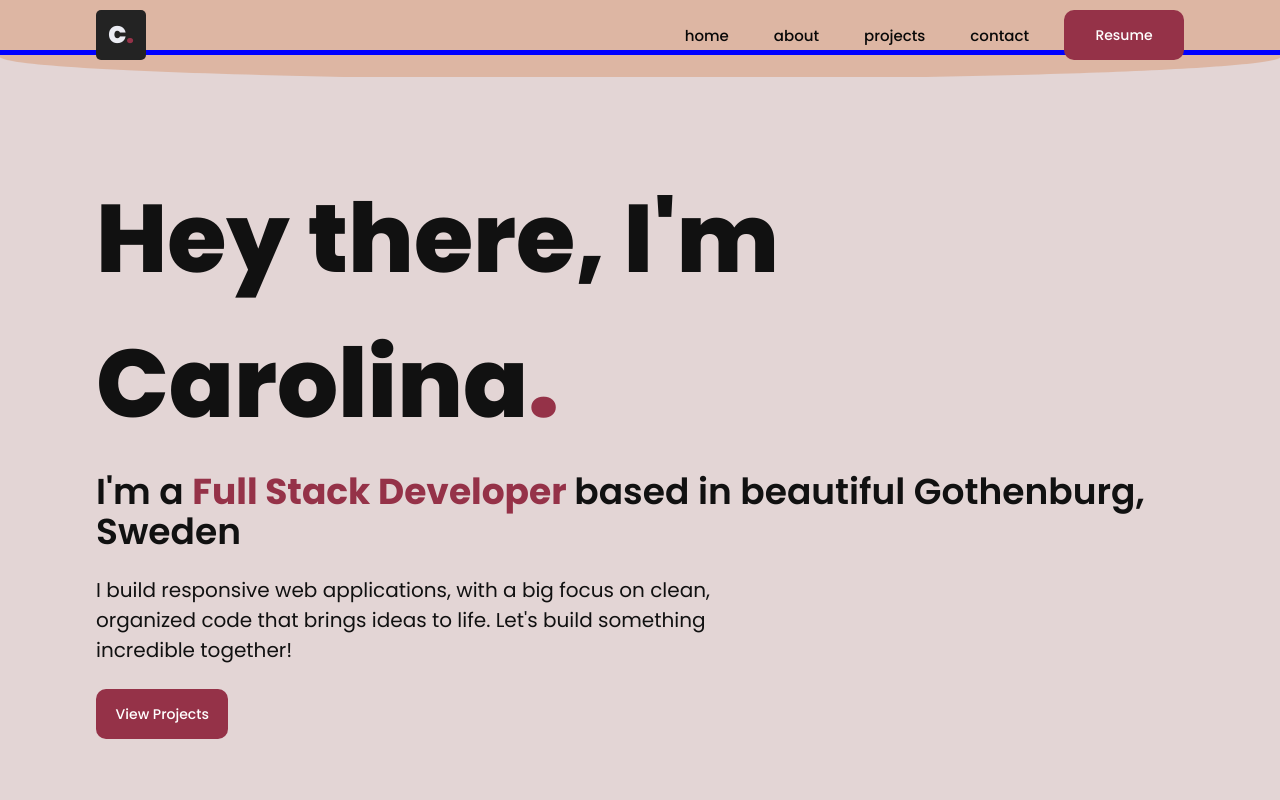
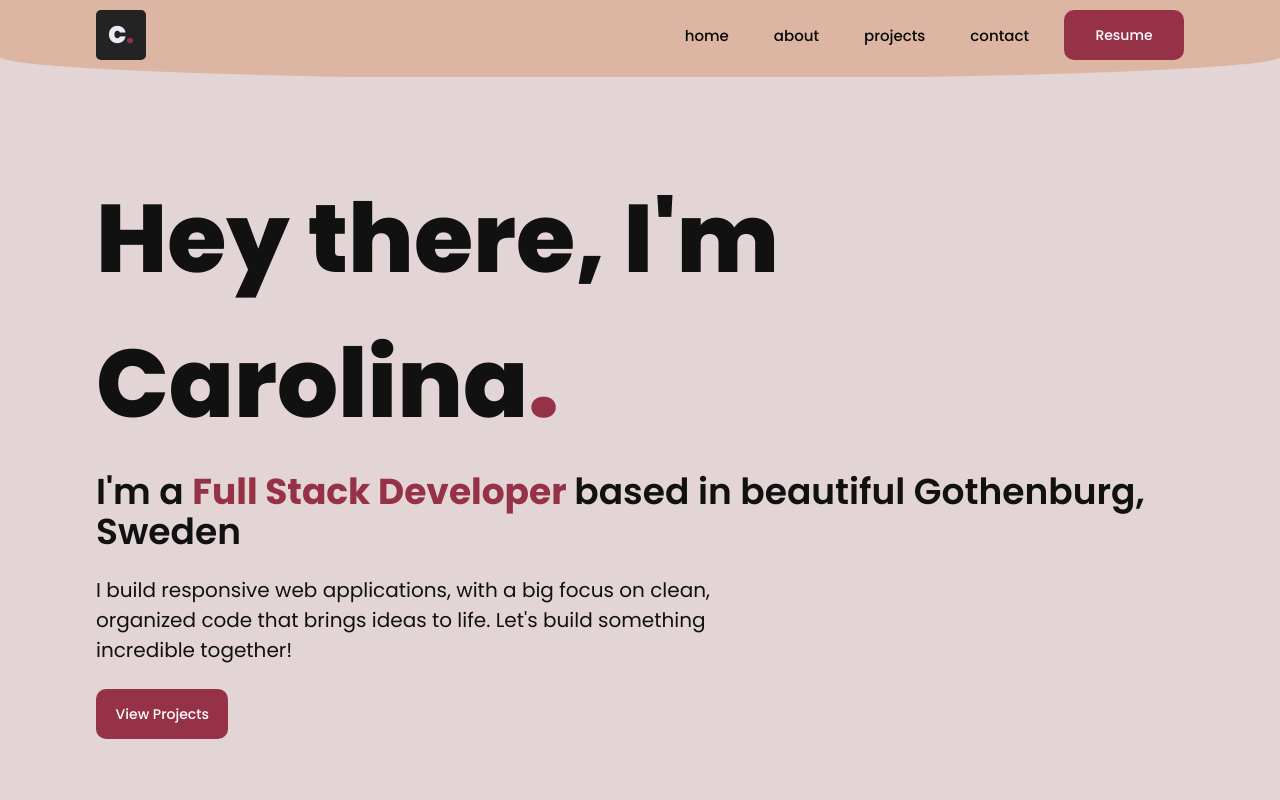
Before and after one commit to carolarruda/personal, a React (Create React App) app: page / in a window 1280 px wide. Shown: the top 800 px of the page. Built offline with nearby package versions, Linux system fonts and the light colour scheme.

Commit message:
testing2

```diff
--- a/src/components/blobs/NavBlob.js
+++ b/src/components/blobs/NavBlob.js
@@ -9,7 +9,7 @@ const NavBlob = () => {
         xmlns="http://www.w3.org/2000/svg"
         viewBox="0 0 1200 120"
         preserveAspectRatio="none"
-        style={{ borderTop: "5px solid blue" }}
+        style={{ borderTop: "5px solid #ddb6a3" }}
       >
         <path
           d="M0,0V7.23C0,65.52,268.63,112.77,600,112.77S1200,65.52,1200,7.23V0Z"
```
